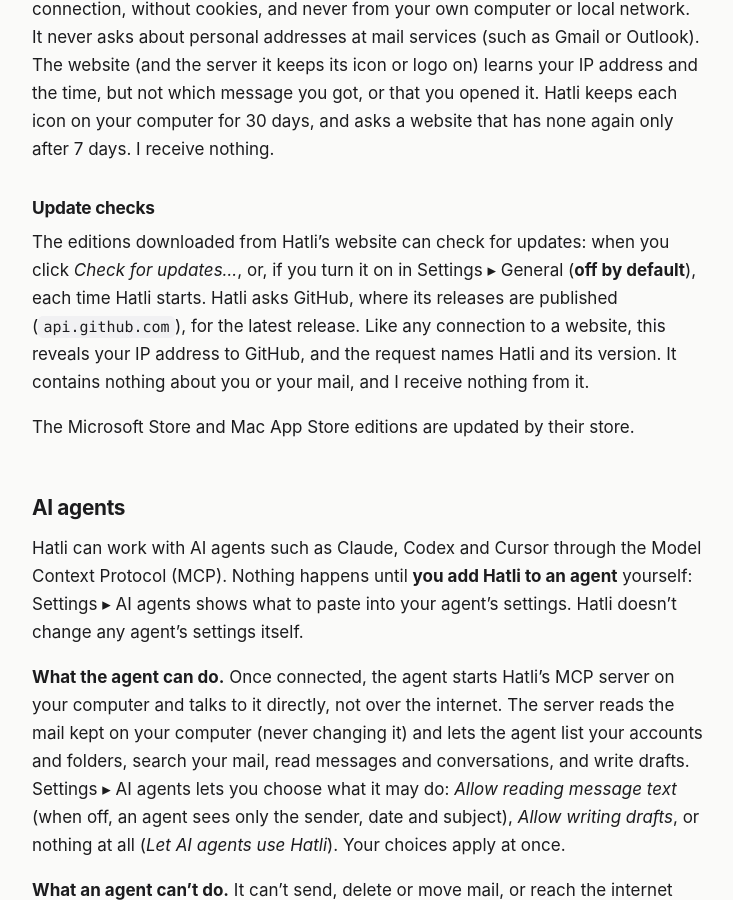
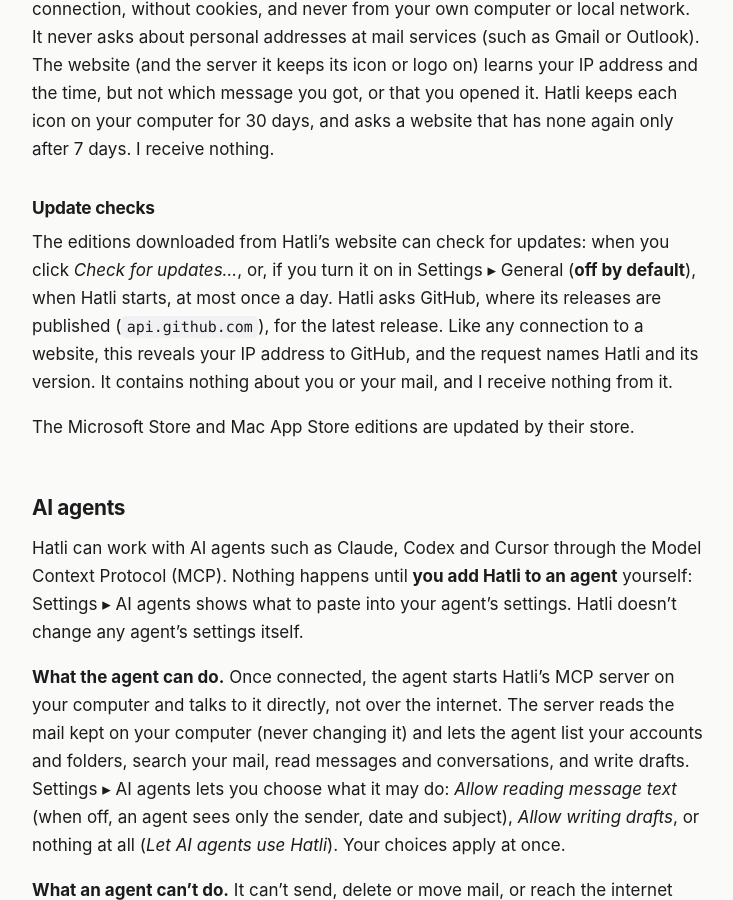
Before and after one commit to pulsar-a/documents, a Jekyll site: the page built from hatli/privacy-policy.md, in a window 1280 px wide and 900 px high, scrolled down 6052 px. Shown: the whole window, without its empty margins (272-1005 px from the left). Built offline with Jekyll 4.4.1, drawn with Linux system fonts in a browser that asks for light colours; our own code applies the rules of GitHub Pages for plain Markdown files.

Commit message:
docs(hatli): update checks at start happen at most once a day

```diff
--- a/hatli/privacy-policy.md
+++ b/hatli/privacy-policy.md
@@ -174,7 +174,7 @@ that has none again only after 7 days. I receive nothing.
 ### Update checks
 
 The editions downloaded from Hatli's website can check for updates: when you click *Check for updates…*, or, if you
-turn it on in Settings ▸ General (**off by default**), each time Hatli starts. Hatli asks GitHub, where its releases
+turn it on in Settings ▸ General (**off by default**), when Hatli starts, at most once a day. Hatli asks GitHub, where its releases
 are published (`api.github.com`), for the latest release. Like any connection to a website, this reveals your IP
 address to GitHub, and the request names Hatli and its version. It contains nothing about you or your mail, and I
 receive nothing from it.
```
